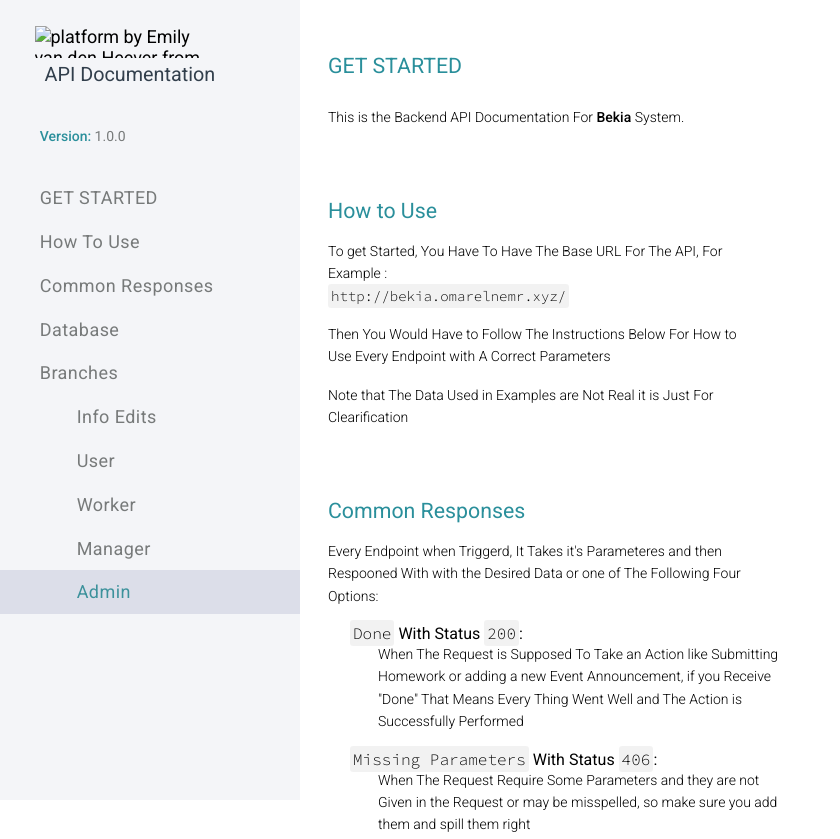
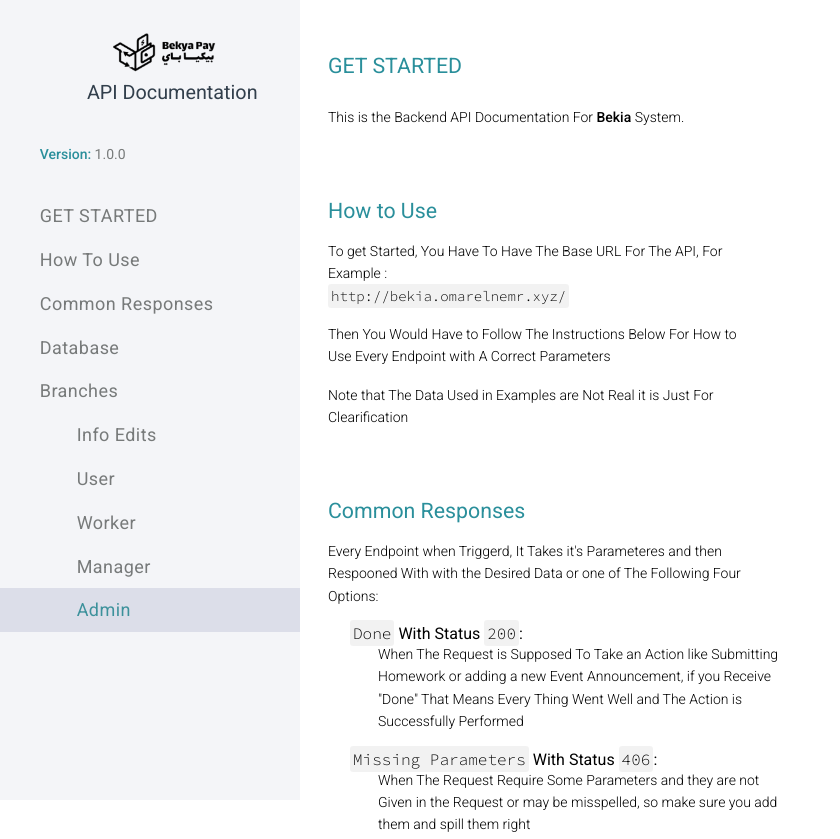
Before and after one commit to Bekya-Pay/BekiaDocs, a plain HTML site: page index.html in a window 1280 px wide. Shown: the top 839 px of the page, without its empty margins (0-840 px from the left). Drawn offline with nearby package versions, Linux system fonts and the light colour scheme.

Commit message:
Image and Icons Edits

```diff
--- a/css/style.css
+++ b/css/style.css
@@ -146,10 +146,18 @@ pre{
     padding: 1.425em 11.5%;
     padding-right: 0;
 }
+.content-logo .logo{
+    display: flex;
+    flex-direction: column;
+    align-items: center;
+
+}
 .content-logo img{
     display: inline-block;
     max-width: 70%;
     vertical-align: middle;
+    width: max-content;
+    height: 50px;
 }
 .content-logo span{
     display: inline-block;
@@ -460,6 +468,10 @@ html.menu-opened .burger-menu-icon  .line3 {
 #welcome{
     padding: 50px 20px 0px;
 }
+#welcome .logo{
+    display: flex;
+    align-items: center;
+}
 .singleEndpoint{
     padding-top: 1px;
 }
--- a/index.html
+++ b/index.html
@@ -20,7 +20,7 @@
      <link rel="stylesheet" href="css/hightlightjs-dark.css">
      <script src="https://cdnjs.cloudflare.com/ajax/libs/highlight.js/9.8.0/highlight.min.js"></script>
      <script src="https://ajax.googleapis.com/ajax/libs/jquery/3.6.1/jquery.min.js"></script>
-     <link rel="icon" href="images/logo.png">
+     <link rel="icon" href="images/favicon.ico">
 
      <link rel="preconnect" href="https://fonts.googleapis.com">
      <link rel="preconnect" href="https://fonts.gstatic.com" crossorigin>
```
Also changed, not shown: images/favicon.ico (added), images/logo.png (added).
